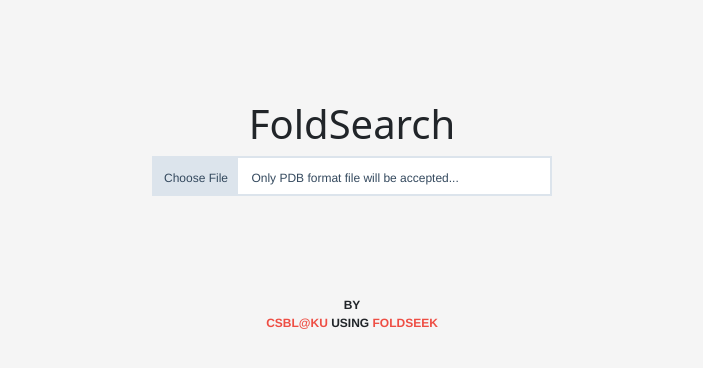
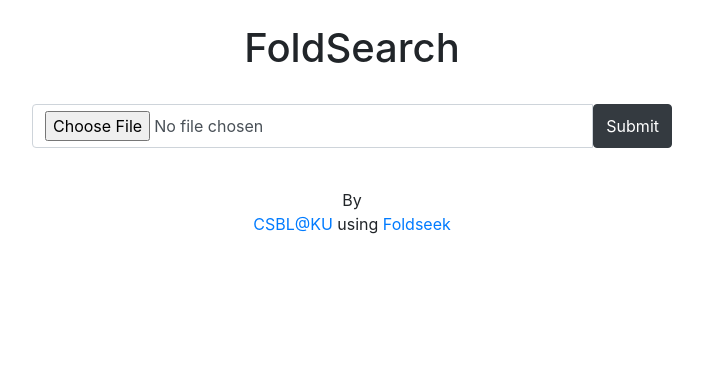
Before and after one commit to igchoi/foldsearch, a Django app: page /foldsearch/ in a window 1280 px wide. Shown: the top 368 px of the page, without its empty margins (288-991 px from the left). Run offline with Django 4.2, Linux system fonts and the light colour scheme; some libraries are stand-ins or nearby versions.

Commit message:
template html updated

```diff
--- /dev/null
+++ b/mysite/foldsearch/forms.py
@@ -0,0 +1,5 @@
+from django import forms
+
+class UploadFileForm(forms.Form):
+    title = forms.CharField(max_length=50)
+    file = forms.FileField()
--- a/mysite/foldsearch/templates/pdb.html
+++ b/mysite/foldsearch/templates/pdb.html
@@ -6,40 +6,31 @@
     <meta name="viewport" content="width=device-width, initial-scale=1">
 
     <!-- Bootstrap CSS -->
-    <link href="https://cdn.jsdelivr.net/npm/bootstrap@5.0.2/dist/css/bootstrap.min.css" rel="stylesheet" integrity="sha384-EVSTQN3/azprG1Anm3QDgpJLIm9Nao0Yz1ztcQTwFspd3yD65VohhpuuCOmLASjC" crossorigin="anonymous">
-
+    <link rel="stylesheet" href="https://cdn.jsdelivr.net/npm/bootstrap@4.0.0/dist/css/bootstrap.min.css" integrity="sha384-Gn5384xqQ1aoWXA+058RXPxPg6fy4IWvTNh0E263XmFcJlSAwiGgFAW/dAiS6JXm" crossorigin="anonymous">
     {% load static %}
-    <link rel="stylesheet" type="text/css" href="{% static 'style.css' %}">
+    <!--link rel="stylesheet" type="text/css" href="{% static 'style.css' %}"-->
     <title>FoldSearch</title>
   </head>
   <body align="center">
-    <h1>FoldSearch</h1>
-
-    <!-- Optional JavaScript; choose one of the two! -->
-
-    <!-- Option 1: Bootstrap Bundle with Popper -->
-    <script src="https://cdn.jsdelivr.net/npm/bootstrap@5.0.2/dist/js/bootstrap.bundle.min.js" integrity="sha384-MrcW6ZMFYlzcLA8Nl+NtUVF0sA7MsXsP1UyJoMp4YLEuNSfAP+JcXn/tWtIaxVXM" crossorigin="anonymous"></script>
-
-    <!-- Option 2: Separate Popper and Bootstrap JS -->
-    <!--
-    <script src="https://cdn.jsdelivr.net/npm/@popperjs/core@2.9.2/dist/umd/popper.min.js" integrity="sha384-IQsoLXl5PILFhosVNubq5LC7Qb9DXgDA9i+tQ8Zj3iwWAwPtgFTxbJ8NT4GN1R8p" crossorigin="anonymous"></script>
-    <script src="https://cdn.jsdelivr.net/npm/bootstrap@5.0.2/dist/js/bootstrap.min.js" integrity="sha384-cVKIPhGWiC2Al4u+LWgxfKTRIcfu0JTxR+EQDz/bgldoEyl4H0zUF0QKbrJ0EcQF" crossorigin="anonymous"></script>
-    -->
-
-<script src="{% static 'upload.js' %}"></script>
-
-<script type="text/javascript" src="//code.jquery.com/jquery-1.10.2.min.js"></script>
-
-<div class="file-upload">
-  <div class="file-select">
-    <div class="file-select-button" id="fileName">Choose File</div>
-    <div class="file-select-name" id="noFile">Only PDB format file will be accepted...</div>
-    <input type="file" name="chooseFile" id="chooseFile">
+  <br>
+  <div align="center"><h1>FoldSearch</h1></div>
+  <br>
+<!--script src="{% static 'upload.js' %}"></script-->
+  <form action="{% url "upload_file" %}" method="post" enctype="multipart/form-data">
+  <div class="input-group mb-3" align="center" style="width: 50%; margin-left: 25%">
+  <input type="file" class="form-control" id="inputGroupFile" aria-label="Upload">
+  <button class="btn btn-dark" type="submit" id="inputGroupFile">Submit</button>
   </div>
-</div>
+  </form>
+  <!-- Optional JavaScript -->
+    <!-- jQuery first, then Popper.js, then Bootstrap JS -->
+    <script src="https://code.jquery.com/jquery-3.2.1.slim.min.js" integrity="sha384-KJ3o2DKtIkvYIK3UENzmM7KCkRr/rE9/Qpg6aAZGJwFDMVNA/GpGFF93hXpG5KkN" crossorigin="anonymous"></script>
+    <script src="https://cdn.jsdelivr.net/npm/popper.js@1.12.9/dist/umd/popper.min.js" integrity="sha384-ApNbgh9B+Y1QKtv3Rn7W3mgPxhU9K/ScQsAP7hUibX39j7fakFPskvXusvfa0b4Q" crossorigin="anonymous"></script>
+    <script src="https://cdn.jsdelivr.net/npm/bootstrap@4.0.0/dist/js/bootstrap.min.js" integrity="sha384-JZR6Spejh4U02d8jOt6vLEHfe/JQGiRRSQQxSfFWpi1MquVdAyjUar5+76PVCmYl" crossorigin="anonymous"></script>
 
 <!-- IGNORE -->
-<div class="copyright">
+  <br>
+<div align="center">
   By<br>
   <a href="http://compbio.korea.ac.kr">CSBL@KU</a> using
   <a href="https://search.foldseek.com/search">Foldseek</a>
--- a/mysite/foldsearch/urls.py
+++ b/mysite/foldsearch/urls.py
@@ -3,6 +3,6 @@ from django.urls import path
 from . import views
 
 urlpatterns = [
-    path('', views.index, name='index') # views -> views.py
-#    path('', views.index, name='index')
+#    path('', views.index, name='index'), # views -> views.py
+    path('', views.upload_file, name='upload_file')  #
 ]
--- a/mysite/foldsearch/views.py
+++ b/mysite/foldsearch/views.py
@@ -1,9 +1,24 @@
+from django.http import HttpResponseRedirect
 from django.shortcuts import render
-
-# Create your views here.
-
+from .forms import UploadFileForm
 from django.http import HttpResponse
 
 def index(request):
     return render(request, 'pdb.html')
 #    return HttpResponse("Hello, World!")
+
+def upload_file(request):
+    if request.method == 'POST':
+        form = UploadFileForm(request.POST, request.FILES)
+        if form.is_valid():
+            handle_uploaded_file(request.FILES['file'])
+          #  return HttpResponseRedirect('/success/url/')
+            return HttpResponse("Successfully uploaded & saved")
+    else:
+        form = UploadFileForm()
+    return render(request, 'pdb.html', {'form': form})
+
+def handle_uploaded_file(f):
+    with open('tmp.pdb', 'wb+') as destination:
+        for chunk in f.chunks():
+            destination.write(chunk)
```
